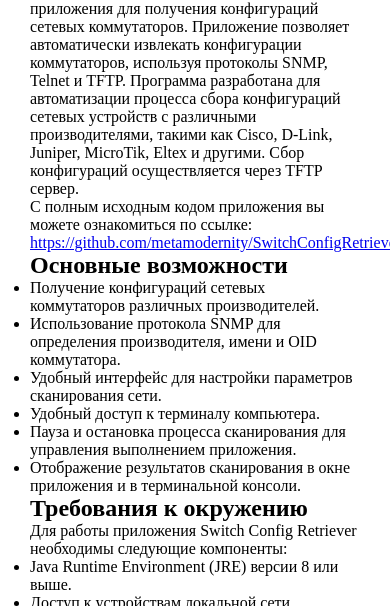
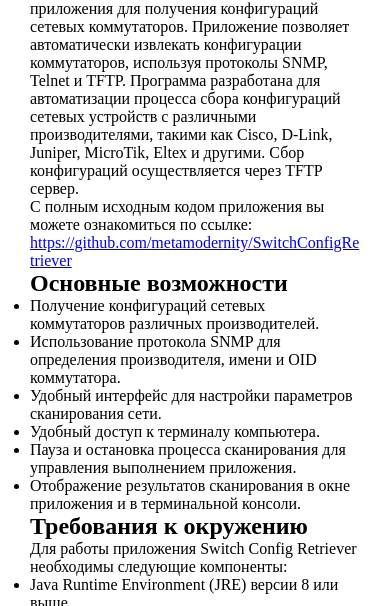
Before and after one commit to Leonid-Yakovlev63/SwitchConfigRetriever, a plain HTML site: page index.html in a window 390 px wide. Shown: the part 238-844 px from the top of the page. Drawn offline with Linux system fonts and the light colour scheme.

Commit message:
add adaptive

```diff
--- a/css/styles.css
+++ b/css/styles.css
@@ -125,6 +125,18 @@ li.navitem a:hover {
   .btn-up_hide {
 	display: none;
   }
+  .linkBlock{
+    max-width: 100%;
+    overflow: hidden;
+  }
+  .link{
+    word-wrap: break-word;
+  }
+  @media (max-width: 750px) {
+    .algoritm {
+      display: block;
+    }
+  }
 *{
     margin: 0;
     padding: 0;
```
